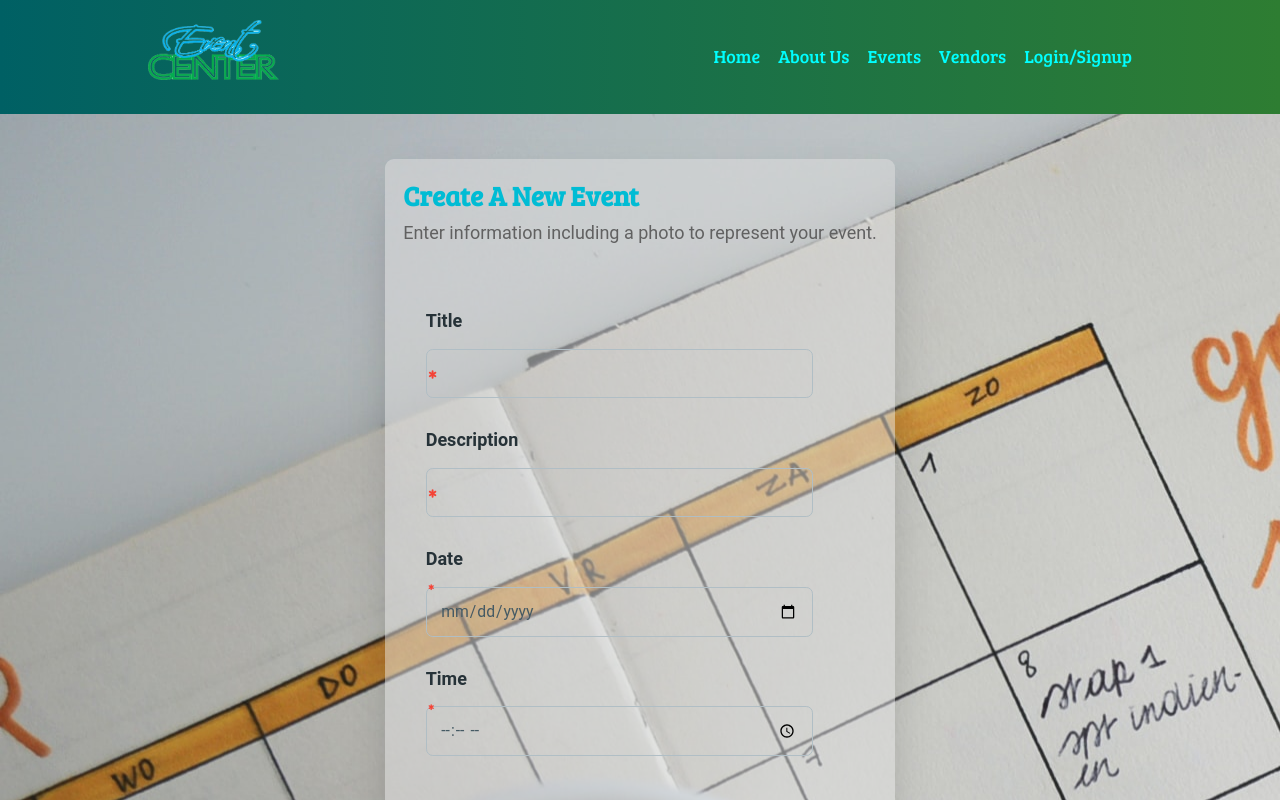
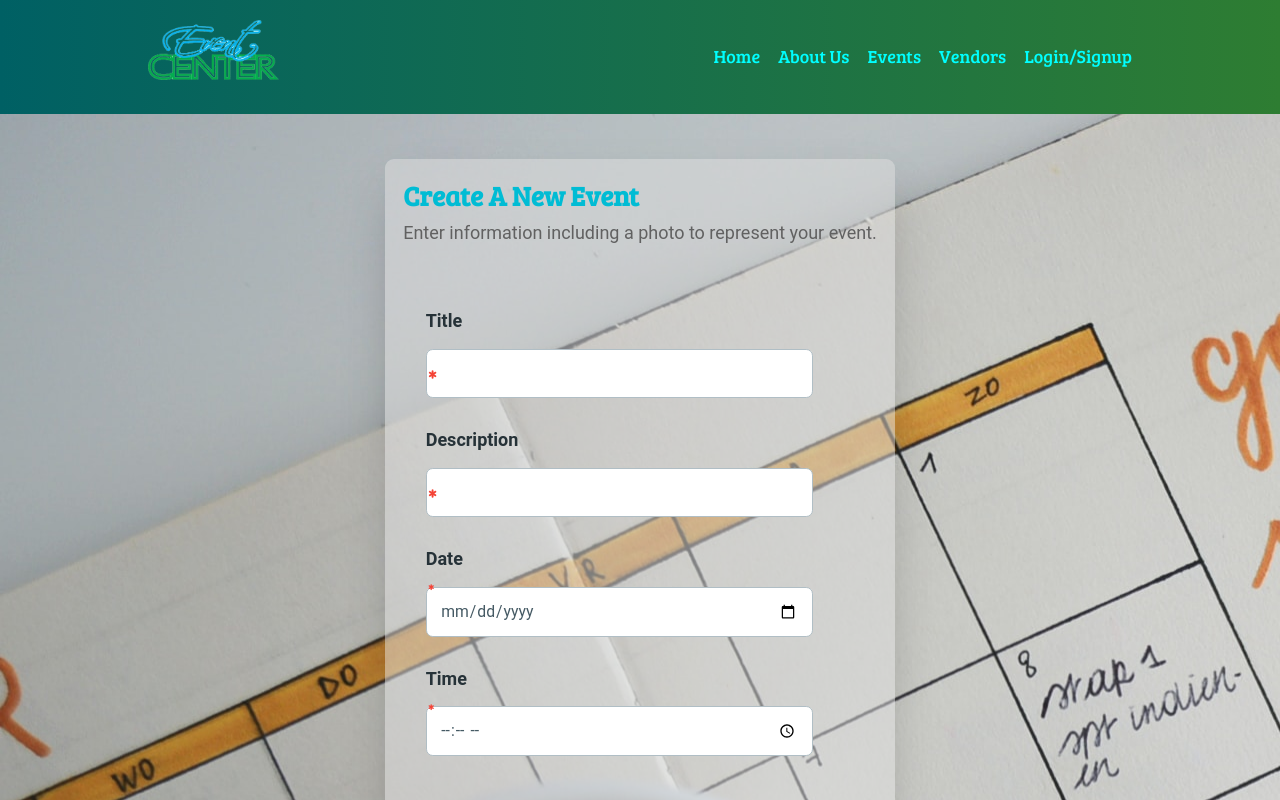
Before and after one commit to PamWillis/EventCenter, a React (Vite) app in the folder client/: page /EventCreateForm in a window 1280 px wide. Shown: the top 800 px of the page. Built offline with nearby package versions, Linux system fonts and the light colour scheme.

Commit message:
fixed seed path, added link to vendor signup, misc styling

```diff
--- a/client/src/pages/EventCreateForm.jsx
+++ b/client/src/pages/EventCreateForm.jsx
@@ -93,7 +93,7 @@ const EventCreateForm = () => {
                   value={formState.title || ''}
                   onChange={handleInputChange}
                   name="title"
-                  className="bg-gray-200"
+                  className="bg-white"
                   labelProps={{
                     className: "before:content-none after:content-none",
                   }}
@@ -111,7 +111,7 @@ const EventCreateForm = () => {
                   value={formState.description || ''}
                   onChange={handleInputChange}
                   name="description"
-                  className="bg-gray-200 !border-t-blue-gray-200 focus:!border-t-gray-900"
+                  className="bg-white !border-t-blue-gray-200 focus:!border-t-gray-900"
                   labelProps={{
                     className: "before:content-none after:content-none",
                   }}
@@ -130,7 +130,7 @@ const EventCreateForm = () => {
                   value={formState.date || ''}
                   onChange={handleInputChange}
                   name="date"
-                  className="bg-gray-200 !border-t-blue-gray-200 focus:!border-t-gray-900"
+                  className="bg-white !border-t-blue-gray-200 focus:!border-t-gray-900"
                   labelProps={{
                     className: "before:content-none after:content-none",
                   }}
@@ -149,7 +149,7 @@ const EventCreateForm = () => {
                   value={formState.time || ''}
                   onChange={handleInputChange}
                   name="time"
-                  className="bg-gray-200 !border-t-blue-gray-200 focus:!border-t-gray-900"
+                  className="bg-white !border-t-blue-gray-200 focus:!border-t-gray-900"
                   labelProps={{
                     className: "before:content-none after:content-none"
                   }}
@@ -158,7 +158,7 @@ const EventCreateForm = () => {
 
                 {/* Picture Upload Widget */}
 
-                <Widget handleImageSelect={handleImageSelect} />
+                <Widget handleImageSelect={handleImageSelect}/>
               </div>
 
               {/* Create Event Button */}
--- a/client/src/pages/EventDetails.jsx
+++ b/client/src/pages/EventDetails.jsx
@@ -46,7 +46,7 @@ const EventDetails = () => {
           <Typography className="my-2">{event.description}</Typography>
           <Typography className="my-2">Date: {formatDate(event.date)}</Typography>
           <Typography className="my-2">Time: {formatTime(event.time)}</Typography>
-          <Button color="green" className="mt-4">Become a Vendor</Button>
+          <Button color="green" className="mt-4"><a href="/signUp" style={{color: "white"}}>Become a Vendor</a></Button>
         </div>
       </Card>
     </div>
--- a/client/src/pages/LoginForm.jsx
+++ b/client/src/pages/LoginForm.jsx
@@ -73,7 +73,7 @@ const LoginForm = () => {
               value={formState.email}
               onChange={handleInputChange}
               name="email"
-              className="bg-gray-200 !border-t-blue-gray-200 focus:!border-t-gray-900"
+              className="bg-white !border-t-blue-gray-200 focus:!border-t-gray-900"
               labelProps={{
                 className: "before:content-none after:content-none",
               }}
@@ -89,7 +89,7 @@ const LoginForm = () => {
               value={formState.password}
               onChange={handleInputChange}
               name="password"
-              className="bg-gray-200 !border-t-blue-gray-200 focus:!border-t-gray-900"
+              className="bg-white !border-t-blue-gray-200 focus:!border-t-gray-900"
               labelProps={{
                 className: "before:content-none after:content-none",
               }}
--- a/package.json
+++ b/package.json
@@ -9,7 +9,7 @@
     "install": "cd server && npm i && cd ../client && npm i --production=false",
     "build": "cd client && npm run build",
     "render-build": "npm install && npm run build",
-    "seed": "node server/config/seeds.js"
+    "seed": "node server/seeds/seed"
   },
   "engines": {
     "node": ">=18.17.1 <19.0.0"
```
